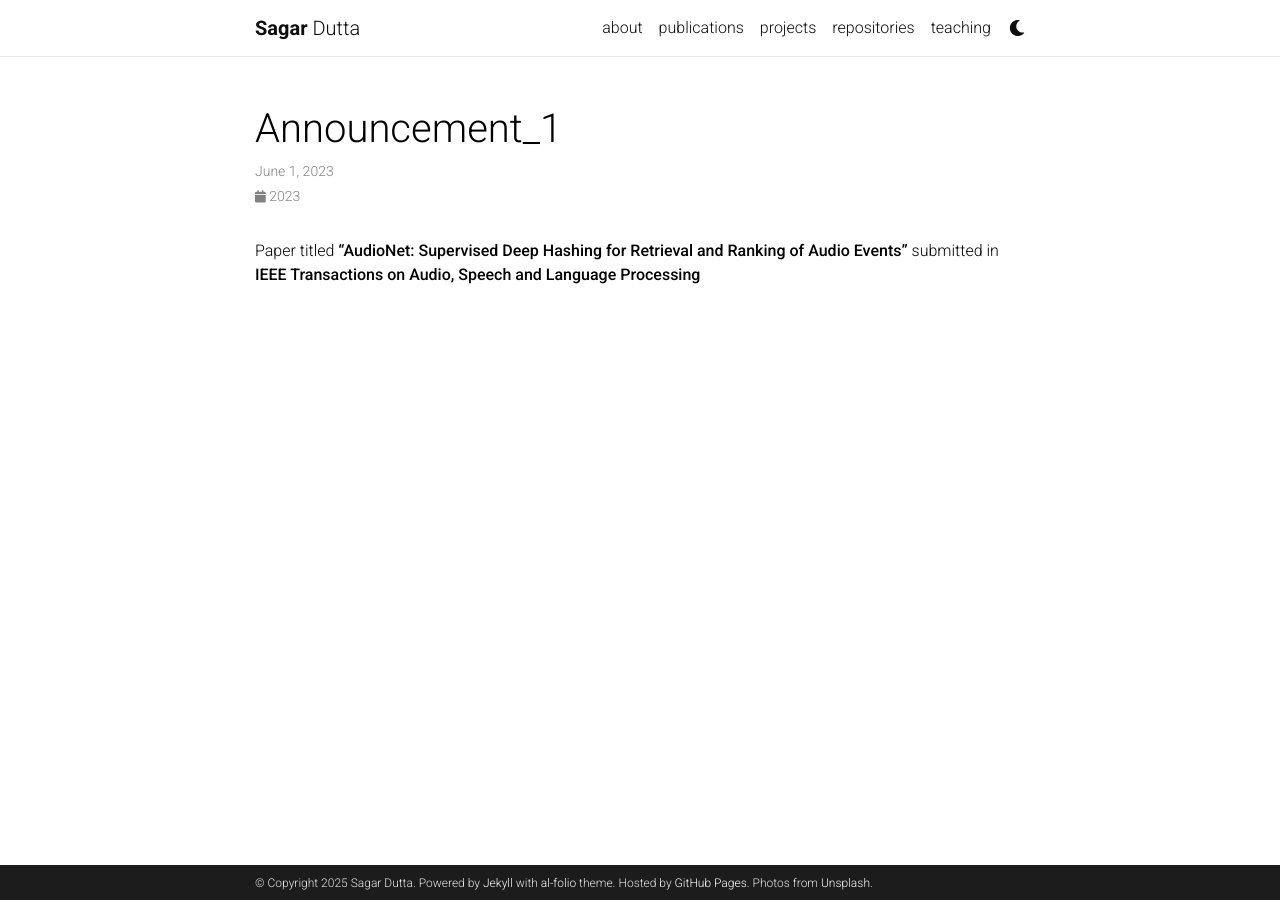
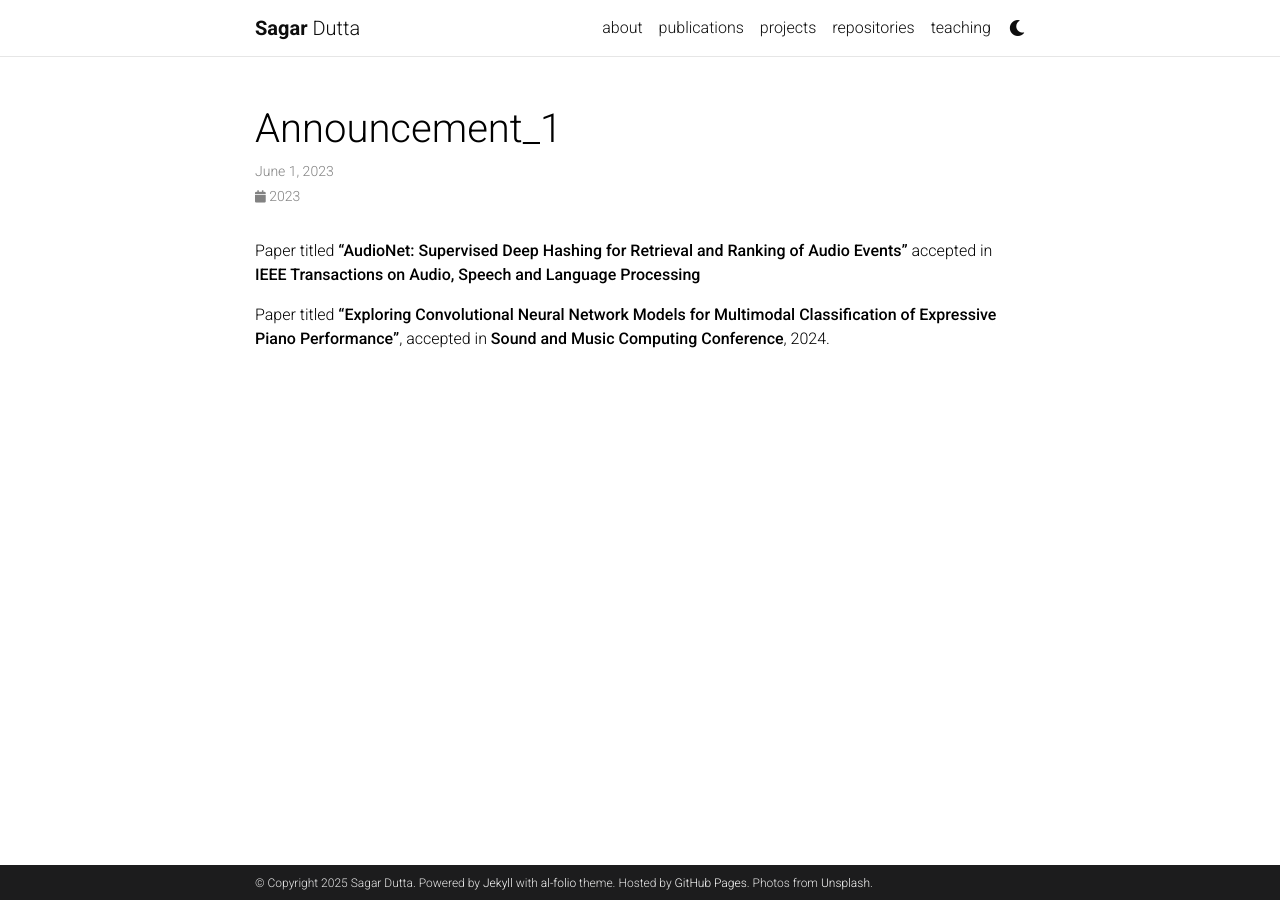
Before and after one commit to sagar0dutta/sagar0dutta.github.io, a Jekyll site: the page built from _news/announcement_1.md, in a window 1280 px wide. Built offline with Jekyll 4.4.1, drawn with Linux system fonts in a browser that asks for light colours; comment, search, counter and statistics services are not loaded; a style sheet for code colours, icons or effects is not loaded.

Commit message:
Update announcement_1.md

```diff
--- a/_news/announcement_1.md
+++ b/_news/announcement_1.md
@@ -5,4 +5,6 @@ inline: true
 related_posts: false
 ---
 
-Paper titled **"AudioNet: Supervised Deep Hashing for Retrieval and Ranking of Audio Events"** submitted in **IEEE Transactions on Audio, Speech and Language Processing**
+Paper titled **"AudioNet: Supervised Deep Hashing for Retrieval and Ranking of Audio Events"** accepted in **IEEE Transactions on Audio, Speech and Language Processing**
+
+Paper titled **“Exploring Convolutional Neural Network Models for Multimodal Classification of Expressive Piano Performance”**, accepted in  **Sound and Music Computing Conference**, 2024.
```
